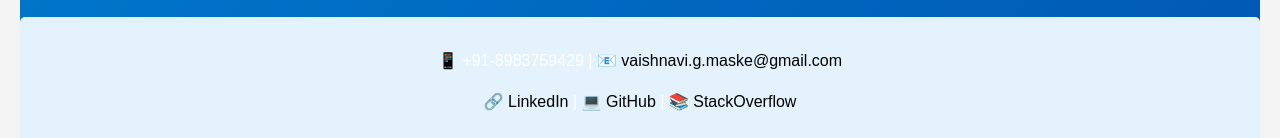
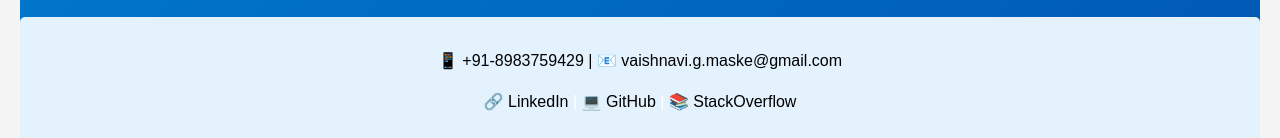
Before and after one commit to vaish8529/vaish8529.github.io, a plain HTML site: page index.html in a window 1280 px wide. Shown: the part 214-352 px from the top of the page. Drawn offline with Linux system fonts and the light colour scheme.

Commit message:
Update index.html

```diff
--- a/index.html
+++ b/index.html
@@ -121,7 +121,7 @@ a:hover {
   <h1>Vaishnavi Maske</h1>
   <p class="subtitle">React Native Developer | Nagpur, India | Ready to Relocate</p>
   <div class="contact-info">
-    <p >📱 +91-8983759429 | 📧 <a href="mailto:vaishnavi.g.maske@gmail.com" style="color: black;">vaishnavi.g.maske@gmail.com</a></p>
+    <p style="color: black" >📱 +91-8983759429 | 📧 <a href="mailto:vaishnavi.g.maske@gmail.com" style="color: black;">vaishnavi.g.maske@gmail.com</a></p>
     <p>🔗 <a href="https://www.linkedin.com/in/vaishnavi-maske/" style="color: black;">LinkedIn</a> |
        💻 <a href="https://github.com/vaish8529" style="color: black;">GitHub</a> |
        📚 <a href="https://stackoverflow.com/users/19153194/vaishnavi-maske" style="color: black;">StackOverflow</a></p>
```
